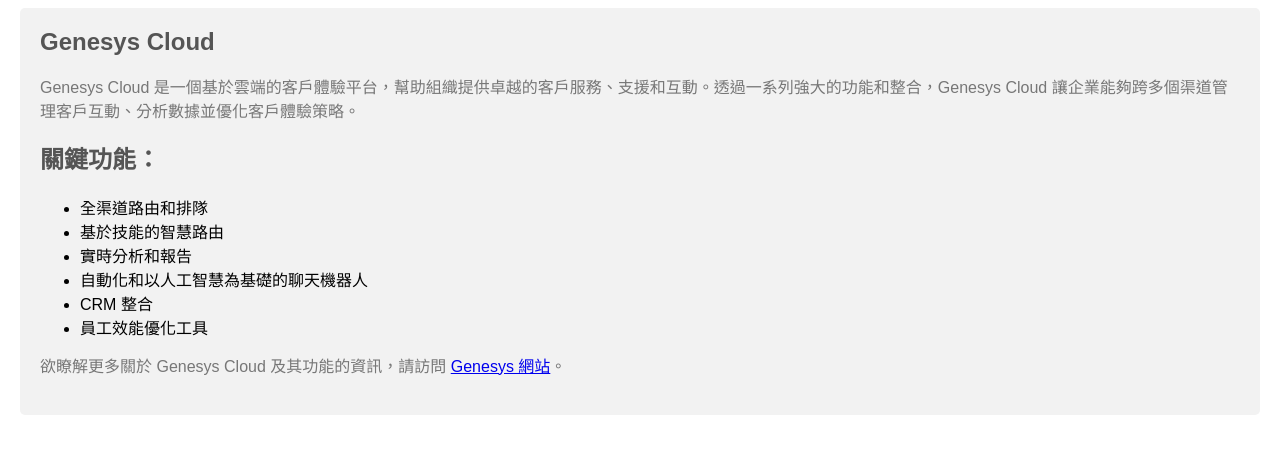
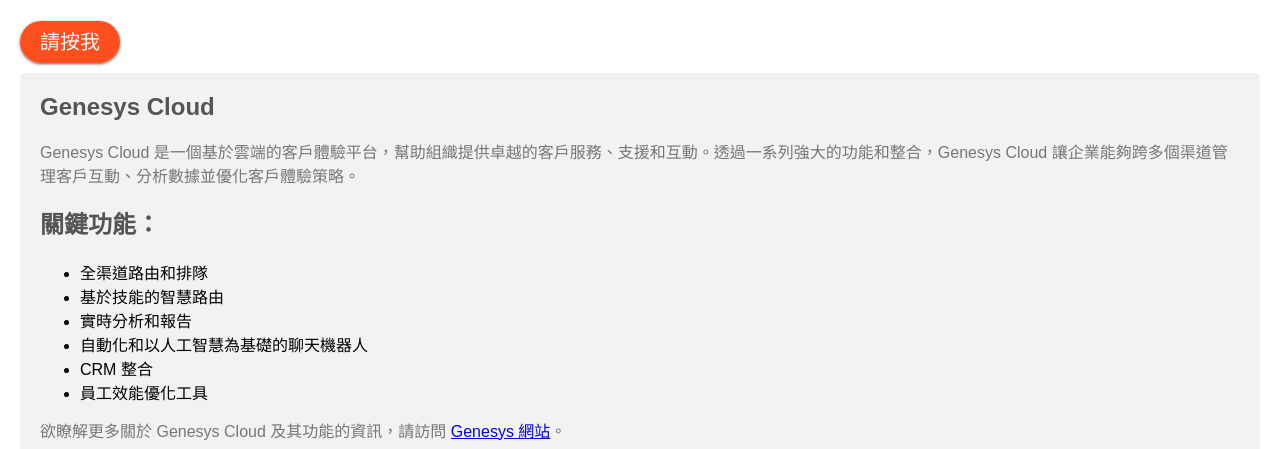
Before and after one commit to henry-yen/GenesysCloudWMsgTW, a plain HTML site: page index.html in a window 1280 px wide. Shown: the part 101-550 px from the top of the page. Drawn offline with Linux system fonts and the light colour scheme; grey boxes are pictures that could not be loaded.

Commit message:
Updated CSS

```diff
--- a/index.html
+++ b/index.html
@@ -58,6 +58,10 @@
 </head>
 <body>
     <h1>歡迎來到 Genesys 測試頁面</h1>
+    <br />
+    <a href="https://www.hualiteq.com/" class="btn">請按我</a>
+    <br />
+    <br />
 
     <div class="genesys-info">
         <h2>Genesys Cloud</h2>
```
Lines whose indentation alone changed are shown as unchanged.
